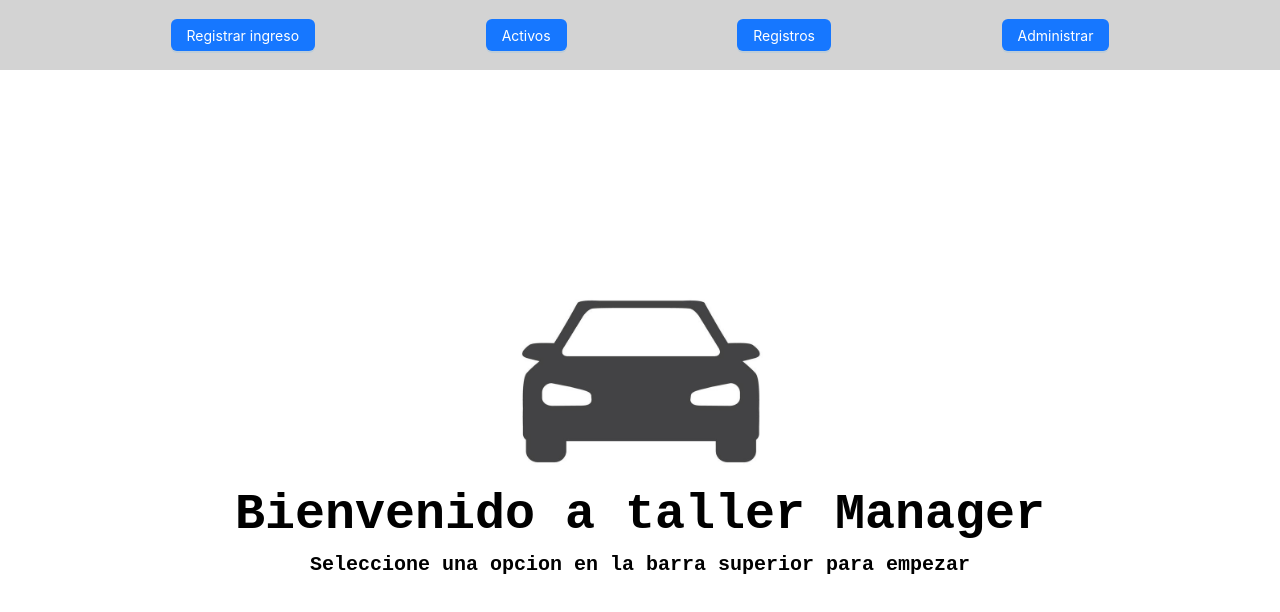
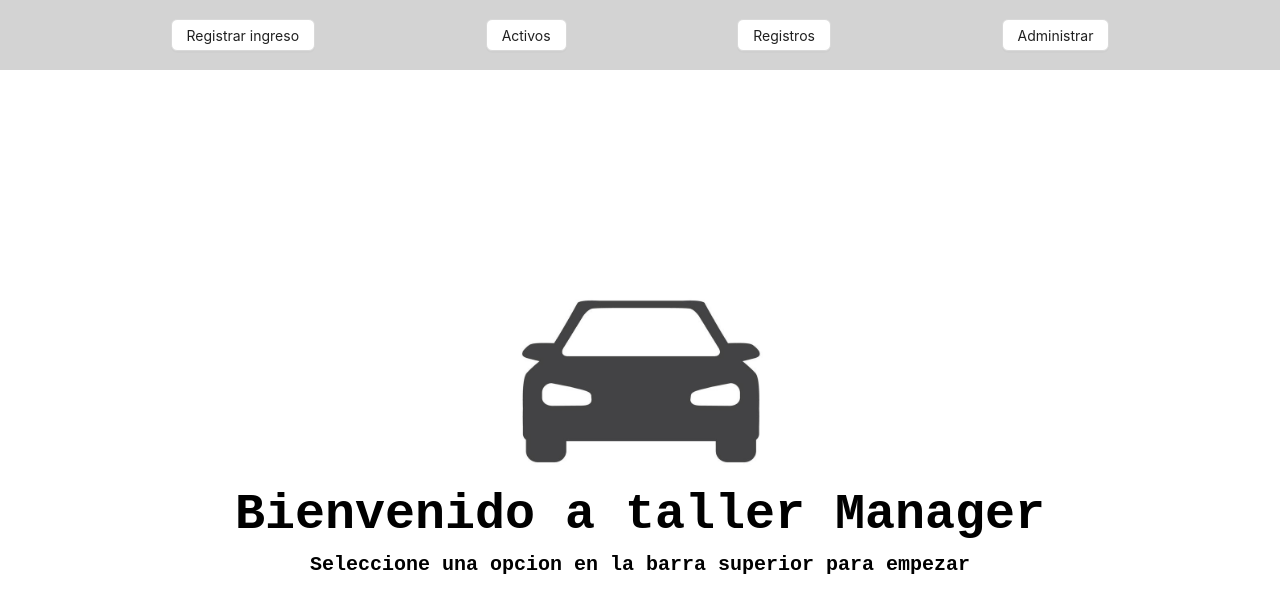
Before and after one commit to jesusdavidlm3/Car-Manager, a React (Vite) app: page / in a window 1280 px wide. Shown: the top 612 px of the page. Built offline with nearby package versions, Linux system fonts and the light colour scheme.

Commit message:
Cambio de estilos en NavBar.

```diff
--- a/src/components/NavBar.tsx
+++ b/src/components/NavBar.tsx
@@ -11,10 +11,10 @@ const NavBar: React.FC = () => {
     return(
         <>
             <div className='NavBar'>
-                <Button variant='solid' color='primary' onClick={() => setNewCheckinModal(true)}>Registrar ingreso</Button>
-                <Button variant='solid' color='primary' onClick={() => setView('Actives')}>Activos</Button>
-                <Button variant='solid' color='primary' onClick={() => setView('Regs')}>Registros</Button>
-                <Button variant='solid' color='primary'>Administrar</Button>
+                <Button variant='outlined' color='default' onClick={() => setNewCheckinModal(true)}>Registrar ingreso</Button>
+                <Button variant='outlined' color='default' onClick={() => setView('Actives')}>Activos</Button>
+                <Button variant='outlined' color='default' onClick={() => setView('Regs')}>Registros</Button>
+                <Button variant='outlined' color='default'>Administrar</Button>
             </div>
 
             <NewCheckin open={newCheckinModal} onCancel={() => setNewCheckinModal(false)}/>
```
